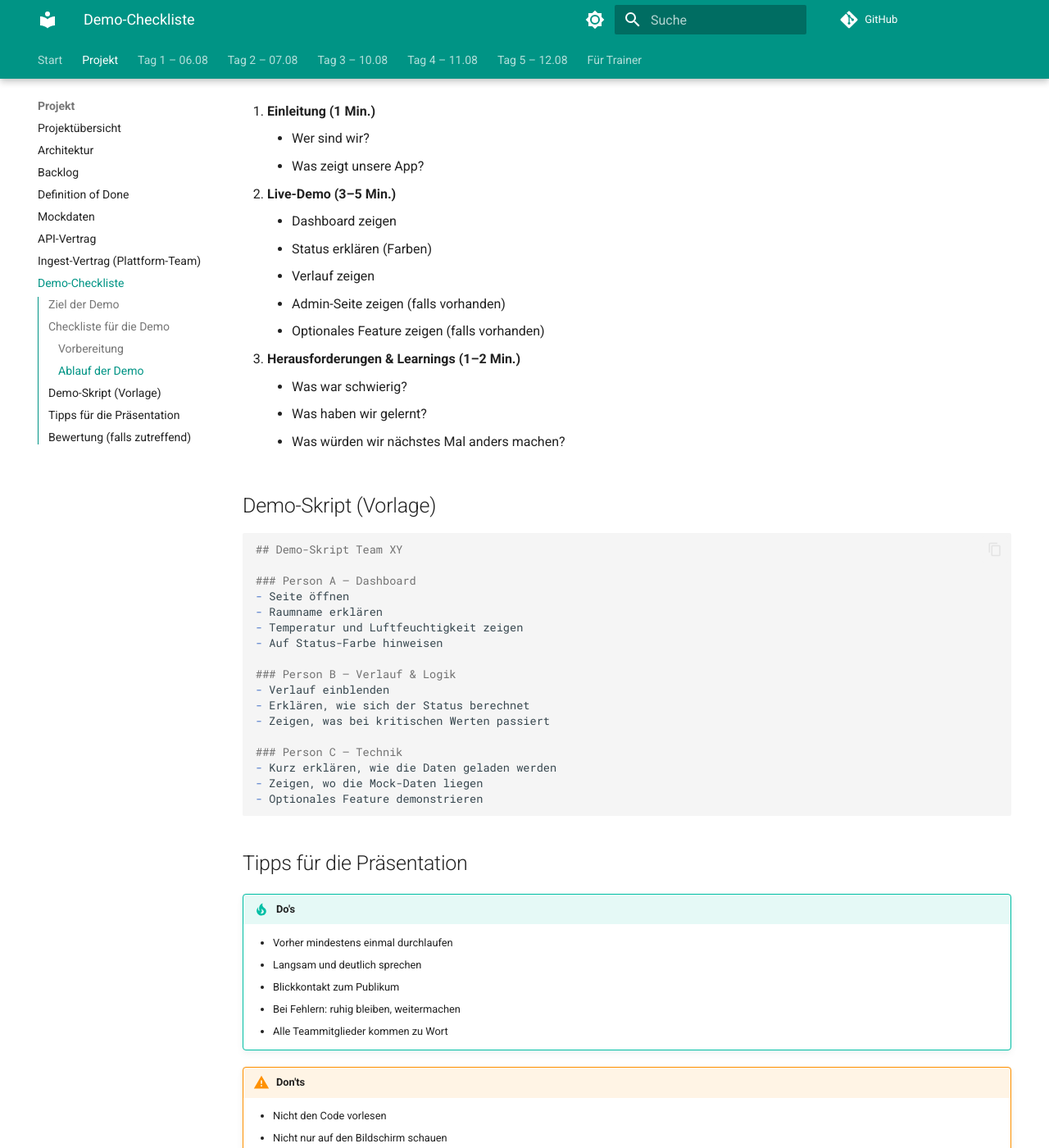
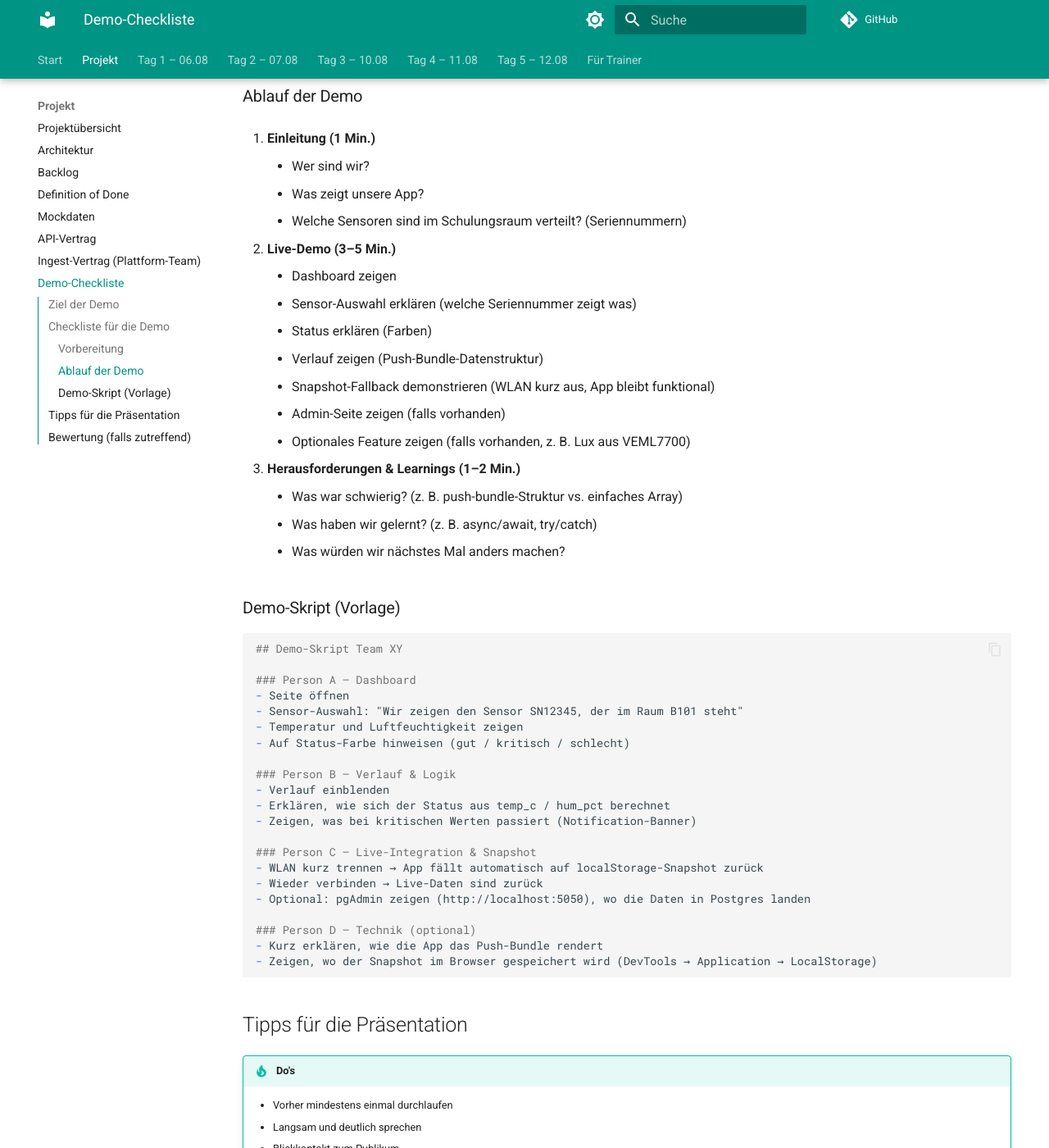
Before and after one commit to HeiligerG/ae-raumklima-bootcamp, an MkDocs documentation site: the page built from docs/projekt/demo-checkliste.md, in a window 1280 px wide and 1400 px high, scrolled down 774 px. Shown: the whole window at 82% size. Built offline with MkDocs 1.6.1 and Material for MkDocs 9.7.7, drawn with Linux system fonts in a browser that asks for light colours; comment, search, counter and statistics services are not loaded; some of the changed text lies outside the part shown.

Commit message:
docs(projekt): backlog, demo-checkliste und DoD an SuvaSense anpassen
Backlog ersetzt alle Raum-bezogenen Punkte durch Sensor/Serien-
nummer-Begriffe und ergaenzt Snapshot-Fallback als Pflichtaufgabe.

Definition of Done verlangt neu explizit, dass die Funktion auch
gegen die SuvaSense-API verifiziert wurde (nicht nur data.json).

Demo-Checkliste erklaert die Snapshot-Fallback-Demonstration als
festen Demo-Bestandteil (WLAN trennen / wieder verbinden) und
aktualisiert das Demo-Skript auf Push-Bundle-Logik.

````diff
--- a/docs/projekt/demo-checkliste.md
+++ b/docs/projekt/demo-checkliste.md
@@ -12,53 +12,61 @@ Ihr zeigt am Ende der Woche eure App vor allen anderen Teams und Trainern.
 
 ### Vorbereitung
 
-- [ ] App läuft lokal und zeigt Daten an
-- [ ] Mock-Daten sind geladen und funktionieren
+- [ ] App läuft lokal und zeigt Live-Daten vom SuvaSense-Backend
+- [ ] Snapshot-Fallback funktioniert (Browser-Cache leeren, neu laden, prüfen ob Initial-Seed greift)
 - [ ] Alle Pflicht-Features sind umgesetzt
 - [ ] Es gibt keine offensichtlichen Bugs
 - [ ] Die App wurde mit verschiedenen Werten getestet (gut, kritisch, schlecht)
 - [ ] Der Browser ist im Vollbild-Modus
 - [ ] Die Schrift ist gross genug für den Beamer
 - [ ] Teammitglieder wissen, wer was zeigt
+- [ ] **Trainer hat den SuvaSense-Stack laufen** (oder ihr habt Backup-Daten im `localStorage`)
 
 ### Ablauf der Demo
 
 1. **Einleitung (1 Min.)**
     - Wer sind wir?
     - Was zeigt unsere App?
+    - Welche Sensoren sind im Schulungsraum verteilt? (Seriennummern)
 
 2. **Live-Demo (3–5 Min.)**
     - Dashboard zeigen
+    - Sensor-Auswahl erklären (welche Seriennummer zeigt was)
     - Status erklären (Farben)
-    - Verlauf zeigen
+    - Verlauf zeigen (Push-Bundle-Datenstruktur)
+    - Snapshot-Fallback demonstrieren (WLAN kurz aus, App bleibt funktional)
     - Admin-Seite zeigen (falls vorhanden)
-    - Optionales Feature zeigen (falls vorhanden)
+    - Optionales Feature zeigen (falls vorhanden, z. B. Lux aus VEML7700)
 
 3. **Herausforderungen & Learnings (1–2 Min.)**
-    - Was war schwierig?
-    - Was haben wir gelernt?
+    - Was war schwierig? (z. B. push-bundle-Struktur vs. einfaches Array)
+    - Was haben wir gelernt? (z. B. async/await, try/catch)
     - Was würden wir nächstes Mal anders machen?
 
-## Demo-Skript (Vorlage)
+### Demo-Skript (Vorlage)
 
 ```markdown
 ## Demo-Skript Team XY
 
 ### Person A – Dashboard
 - Seite öffnen
-- Raumname erklären
+- Sensor-Auswahl: "Wir zeigen den Sensor SN12345, der im Raum B101 steht"
 - Temperatur und Luftfeuchtigkeit zeigen
-- Auf Status-Farbe hinweisen
+- Auf Status-Farbe hinweisen (gut / kritisch / schlecht)
 
 ### Person B – Verlauf & Logik
 - Verlauf einblenden
-- Erklären, wie sich der Status berechnet
-- Zeigen, was bei kritischen Werten passiert
+- Erklären, wie sich der Status aus temp_c / hum_pct berechnet
+- Zeigen, was bei kritischen Werten passiert (Notification-Banner)
 
-### Person C – Technik
-- Kurz erklären, wie die Daten geladen werden
-- Zeigen, wo die Mock-Daten liegen
-- Optionales Feature demonstrieren
+### Person C – Live-Integration & Snapshot
+- WLAN kurz trennen → App fällt automatisch auf localStorage-Snapshot zurück
+- Wieder verbinden → Live-Daten sind zurück
+- Optional: pgAdmin zeigen (http://localhost:5050), wo die Daten in Postgres landen
+
+### Person D – Technik (optional)
+- Kurz erklären, wie die App das Push-Bundle rendert
+- Zeigen, wo der Snapshot im Browser gespeichert wird (DevTools → Application → LocalStorage)
 ```
 
 ## Tipps für die Präsentation
@@ -79,7 +87,7 @@ Ihr zeigt am Ende der Woche eure App vor allen anderen Teams und Trainern.
 
 ## Bewertung (falls zutreffend)
 
-- Funktioniert die App? (Pflichtumfang)
+- Funktioniert die App? (Pflichtumfang inkl. Live-Integration oder Fallback)
 - Ist die App verständlich?
 - Wurden eigene Ideen umgesetzt?
 - Teamarbeit sichtbar?
````
Also changed, not shown: docs/projekt/backlog.md (+9 -7 lines), docs/projekt/definition-of-done.md (+3 -1 lines).
